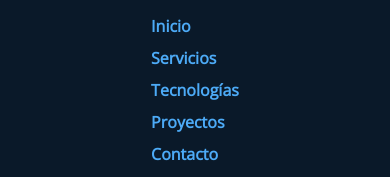
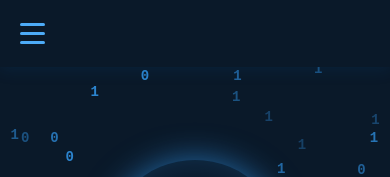
Before and after one commit to WilliamR0493/W360-Solutions, a plain HTML site: page index.html in a window 390 px wide. Shown: the top 177 px of the page. Drawn offline with nearby package versions, Linux system fonts and the light colour scheme.

Commit message:
Menú hamburguesa

```diff
--- a/app.js
+++ b/app.js
@@ -113,3 +113,24 @@
         submitBtn.textContent = 'Enviar';
     }
 });
+
+
+// Funcionalidad del menú hamburguesa
+document.addEventListener('DOMContentLoaded', function () {
+    const mobileMenu = document.getElementById('mobile-menu');
+    const navLinks = document.querySelector('.nav-links');
+
+    mobileMenu.addEventListener('click', function () {
+        this.classList.toggle('active');
+        navLinks.classList.toggle('active');
+    });
+
+    // Cerrar menú al hacer clic en un enlace
+    const navItems = document.querySelectorAll('.nav-links a');
+    navItems.forEach(item => {
+        item.addEventListener('click', function () {
+            mobileMenu.classList.remove('active');
+            navLinks.classList.remove('active');
+        });
+    });
+});
--- a/index.html
+++ b/index.html
@@ -16,6 +16,13 @@
 
   <header>
   <nav class="navbar">
+    <!-- Botón de menú hamburguesa para móviles -->
+    <div class="menu-toggle" id="mobile-menu">
+      <span></span>
+      <span></span>
+      <span></span>
+    </div>
+
     <ul class="nav-links">
       <li><a href="#inicio">Inicio</a></li>
       <li><a href="#servicios">Servicios</a></li>
--- a/style.css
+++ b/style.css
@@ -61,6 +61,7 @@ header {
         opacity: 0;
         transform: translateY(20px);
     }
+
     to {
         opacity: 1;
         transform: translateY(0);
@@ -71,6 +72,7 @@ header {
     0% {
         box-shadow: 0 0 20px rgba(51, 154, 240, 0.4), inset 0 0 20px rgba(51, 154, 240, 0.1);
     }
+
     100% {
         box-shadow: 0 0 40px rgba(51, 154, 240, 0.8), inset 0 0 40px rgba(51, 154, 240, 0.3);
     }
@@ -81,6 +83,7 @@ header {
         opacity: 0;
         transform: translateY(20px) scale(0.9);
     }
+
     to {
         opacity: 1;
         transform: translateY(0) scale(1);
@@ -92,6 +95,7 @@ header {
         opacity: 0;
         transform: translateY(20px);
     }
+
     to {
         opacity: 1;
         transform: translateY(0);
@@ -99,10 +103,13 @@ header {
 }
 
 @keyframes botonPulse {
-  0%, 100% {
+
+    0%,
+    100% {
         box-shadow: 0 0 10px rgba(51, 154, 240, 0.5);
         transform: scale(1);
     }
+
     50% {
         box-shadow: 0 0 20px rgba(51, 154, 240, 0.8);
         transform: scale(1.05);
@@ -114,6 +121,7 @@ header {
         opacity: 0;
         transform: translateY(30px);
     }
+
     to {
         opacity: 1;
         transform: translateY(0);
@@ -124,6 +132,7 @@ header {
     0% {
         transform: rotate(0deg);
     }
+
     100% {
         transform: rotate(360deg);
     }
@@ -133,6 +142,7 @@ header {
     0% {
         transform: rotate(30deg) translate(-30%, -30%);
     }
+
     100% {
         transform: rotate(30deg) translate(30%, 30%);
     }
@@ -231,7 +241,8 @@ header {
     filter: drop-shadow(0 0 15px rgba(51, 154, 240, 0.7));
 }
 
-.hero h1, .hero h2 {
+.hero h1,
+.hero h2 {
     font-family: 'Playfair Display', serif;
     color: #339af0;
     margin-bottom: 10px;
@@ -376,7 +387,8 @@ header {
     z-index: 0;
 }
 
-.card h3, .card p {
+.card h3,
+.card p {
     position: relative;
     z-index: 1;
 }
@@ -461,7 +473,8 @@ header {
 }
 
 /* Flechas de navegación */
-.swiper-button-next, .swiper-button-prev {
+.swiper-button-next,
+.swiper-button-prev {
     width: 50px;
     height: 50px;
     background: rgba(10, 25, 41, 0.7);
@@ -471,13 +484,15 @@ header {
     transition: all 0.3s ease;
 }
 
-.swiper-button-next::after, .swiper-button-prev::after {
+.swiper-button-next::after,
+.swiper-button-prev::after {
     font-size: 20px;
     color: #339af0;
     font-weight: bold;
 }
 
-.swiper-button-next:hover, .swiper-button-prev:hover {
+.swiper-button-next:hover,
+.swiper-button-prev:hover {
     background: rgba(51, 154, 240, 0.2);
     transform: scale(1.1);
 }
@@ -641,7 +656,9 @@ form {
     gap: 20px;
 }
 
-form input, form select, form textarea {
+form input,
+form select,
+form textarea {
     padding: 12px 16px;
     border: 1px solid rgba(51, 154, 240, 0.3);
     border-radius: 10px;
@@ -654,12 +671,15 @@ form input, form select, form textarea {
     backdrop-filter: blur(4px);
 }
 
-form input::placeholder, form textarea::placeholder {
+form input::placeholder,
+form textarea::placeholder {
     color: rgba(255, 255, 255, 0.4);
     font-style: italic;
 }
 
-form input:focus, form select:focus, form textarea:focus {
+form input:focus,
+form select:focus,
+form textarea:focus {
     border-color: #339af0;
     background-color: rgba(255, 255, 255, 0.08);
     box-shadow: 0 0 12px rgba(51, 154, 240, 0.2);
@@ -756,7 +776,10 @@ footer a:hover {
         font-size: 1.3rem;
     }
 
-  .servicios h2, .tecnologias h2, .proyectos h2, .contacto h2 {
+    .servicios h2,
+    .tecnologias h2,
+    .proyectos h2,
+    .contacto h2 {
         font-size: 2rem;
     }
 }
@@ -802,11 +825,17 @@ footer a:hover {
         font-size: 1rem;
     }
 
-  .servicios, .tecnologias, .proyectos, .contacto {
+    .servicios,
+    .tecnologias,
+    .proyectos,
+    .contacto {
         padding: 60px 15px;
     }
 
-  .servicios h2, .tecnologias h2, .proyectos h2, .contacto h2 {
+    .servicios h2,
+    .tecnologias h2,
+    .proyectos h2,
+    .contacto h2 {
         font-size: 1.8rem;
     }
 
@@ -836,7 +865,8 @@ footer a:hover {
         opacity: 1;
     }
 
-  .swiper-button-next, .swiper-button-prev {
+    .swiper-button-next,
+    .swiper-button-prev {
         width: 40px;
         height: 40px;
         display: none;
@@ -871,7 +901,8 @@ footer a:hover {
         font-size: 1.6rem;
     }
 
-  .tecnologias-grid, .proyectos-container {
+    .tecnologias-grid,
+    .proyectos-container {
         grid-template-columns: 1fr;
     }
 }
@@ -899,3 +930,88 @@ footer a:hover {
         font-size: 1.1rem;
     }
 }
+
+.menu-toggle {
+    display: none;
+    flex-direction: column;
+    cursor: pointer;
+    padding: 5px;
+}
+
+.menu-toggle span {
+    width: 25px;
+    height: 3px;
+    background: #4dabf7;
+    margin: 3px 0;
+    transition: all 0.3s ease;
+    border-radius: 3px;
+}
+
+/* --- Header Responsive para Móviles --- */
+@media (max-width: 768px) {
+    header {
+        padding: 15px;
+    }
+
+    .navbar {
+        flex-direction: row;
+        justify-content: space-between;
+        align-items: center;
+    }
+
+    .nav-links {
+        position: fixed;
+        top: 70px;
+        left: 0;
+        width: 100%;
+        flex-direction: column;
+        gap: 0;
+        background-color: #0a1929;
+        box-shadow: 0 5px 10px rgba(0, 0, 0, 0.2);
+        height: 0;
+        overflow: hidden;
+        transition: height 0.4s ease;
+    }
+
+    .nav-links.active {
+        height: calc(100vh - 70px);
+        overflow-y: auto;
+    }
+
+    .nav-links li {
+        width: 100%;
+        text-align: center;
+    }
+
+    .nav-links a {
+        display: block;
+        padding: 15px 20px;
+        background: rgba(51, 154, 240, 0.1);
+        border-bottom: 1px solid rgba(51, 154, 240, 0.2);
+        transition: all 0.3s ease;
+    }
+
+    .nav-links a:hover {
+        background: rgba(51, 154, 240, 0.2);
+        color: #74c0fc;
+    }
+
+    /* Botón de menú hamburguesa */
+    .menu-toggle {
+        display: flex;
+        position: relative;
+        z-index: 1001;
+    }
+
+    .menu-toggle.active span:nth-child(1) {
+        transform: rotate(45deg) translate(5px, 5px);
+    }
+
+    .menu-toggle.active span:nth-child(2) {
+        opacity: 0;
+    }
+
+    .menu-toggle.active span:nth-child(3) {
+        transform: rotate(-45deg) translate(7px, -6px);
+    }
+}
```
Lines whose indentation alone changed are shown as unchanged.
